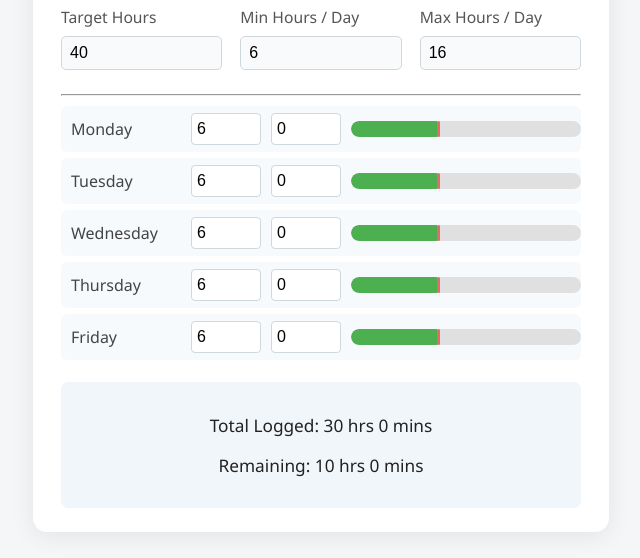
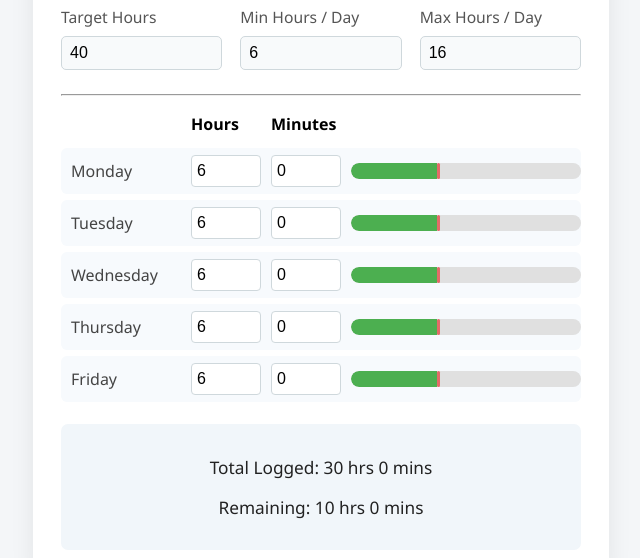
Before and after one commit to soapgb13/hours-tracker, a plain HTML site: page index.html in a window 1280 px wide. Shown: the part 158-716 px from the top of the page, without its empty margins (319-959 px from the left). Drawn offline with Linux system fonts and the light colour scheme.

Commit message:
added hours and minutes header text

```diff
--- a/index.html
+++ b/index.html
@@ -177,6 +177,20 @@
 
     function renderDays() {
         daysContainer.innerHTML = "";
+
+        // Add header row for Hours and Minutes
+        const headerRow = document.createElement("div");
+        headerRow.className = "row";
+        headerRow.style.fontWeight = "bold";
+        headerRow.style.background = "transparent";
+        headerRow.innerHTML = `
+            <span></span>
+            <span>Hours</span>
+            <span>Minutes</span>
+            <span></span>
+        `;
+        daysContainer.appendChild(headerRow);
+
         const minHrs = parseInt(minHours.value) || 0;
         days.forEach(day => {
             const block = document.createElement("div");
@@ -217,7 +231,10 @@
         const minHrs = parseInt(minHours.value) || 0;
         const maxHrs = parseInt(maxHours.value) || 1;
         let totalMinutes = 0;
-        document.querySelectorAll("#days > div").forEach(day => {
+        const dayBlocks = document.querySelectorAll("#days > div");
+        // Skip the first div (header row)
+        for (let i = 1; i < dayBlocks.length; i++) {
+            const day = dayBlocks[i];
             const hrs = parseInt(day.querySelector(".hours").value) || 0;
             const mins = parseInt(day.querySelector(".minutes").value) || 0;
             const bar = day.querySelector(".bar-fill");
@@ -240,7 +257,7 @@
                 bar.style.background = "#4caf50";
                 warning.style.display = "none";
             }
-        });
+        }
         document.getElementById("totalTime").textContent =
             `Total Logged: ${Math.floor(totalMinutes / 60)} hrs ${totalMinutes % 60} mins`;
         const remaining = target * 60 - totalMinutes;
@@ -249,7 +266,10 @@
         document.getElementById("targetWarning").style.display =
             remaining < 0 ? "block" : "none";
     }
-    minHours.addEventListener("change", renderDays);
+    minHours.addEventListener("change", function() {
+        renderDays();
+        calculate();
+    });
 </script>
 </body>
 </html>
```
